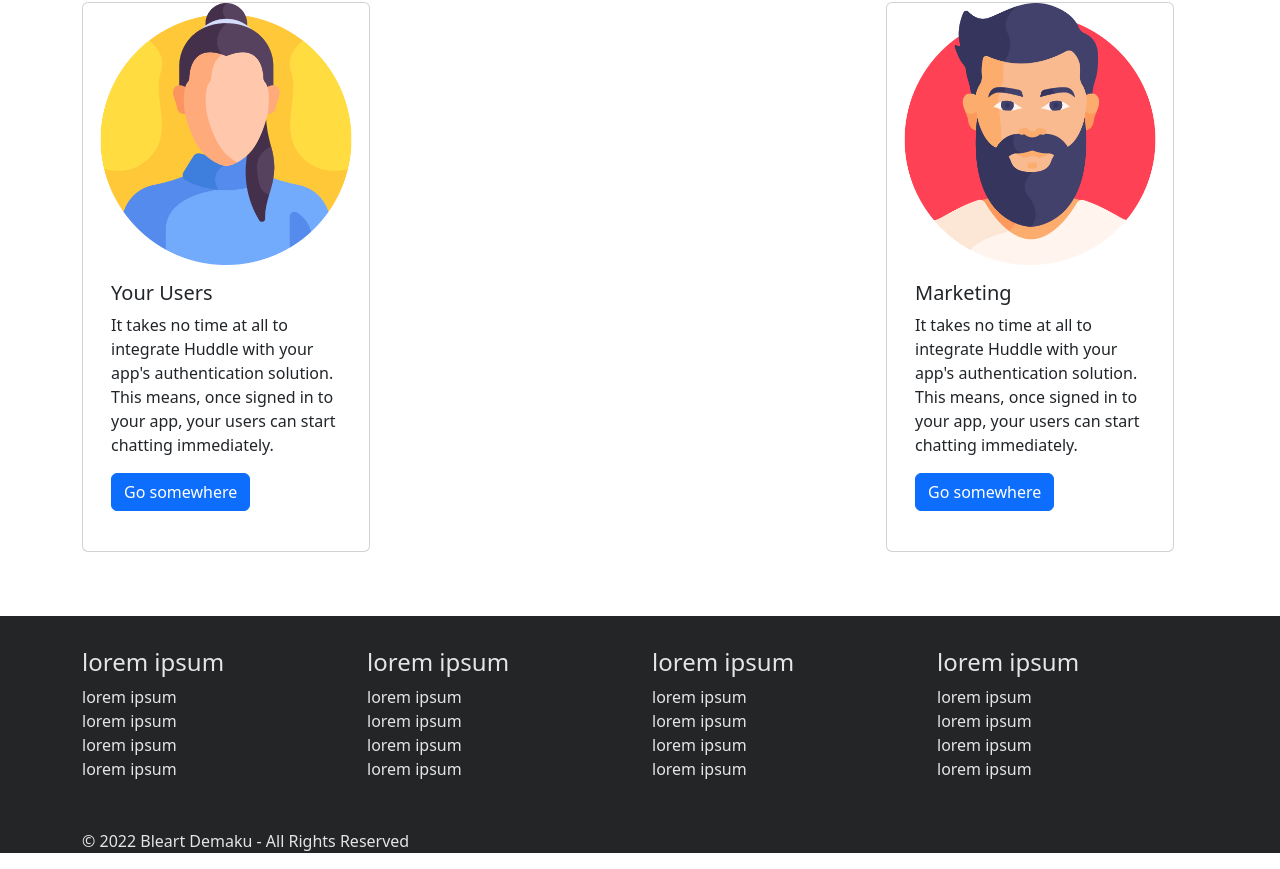
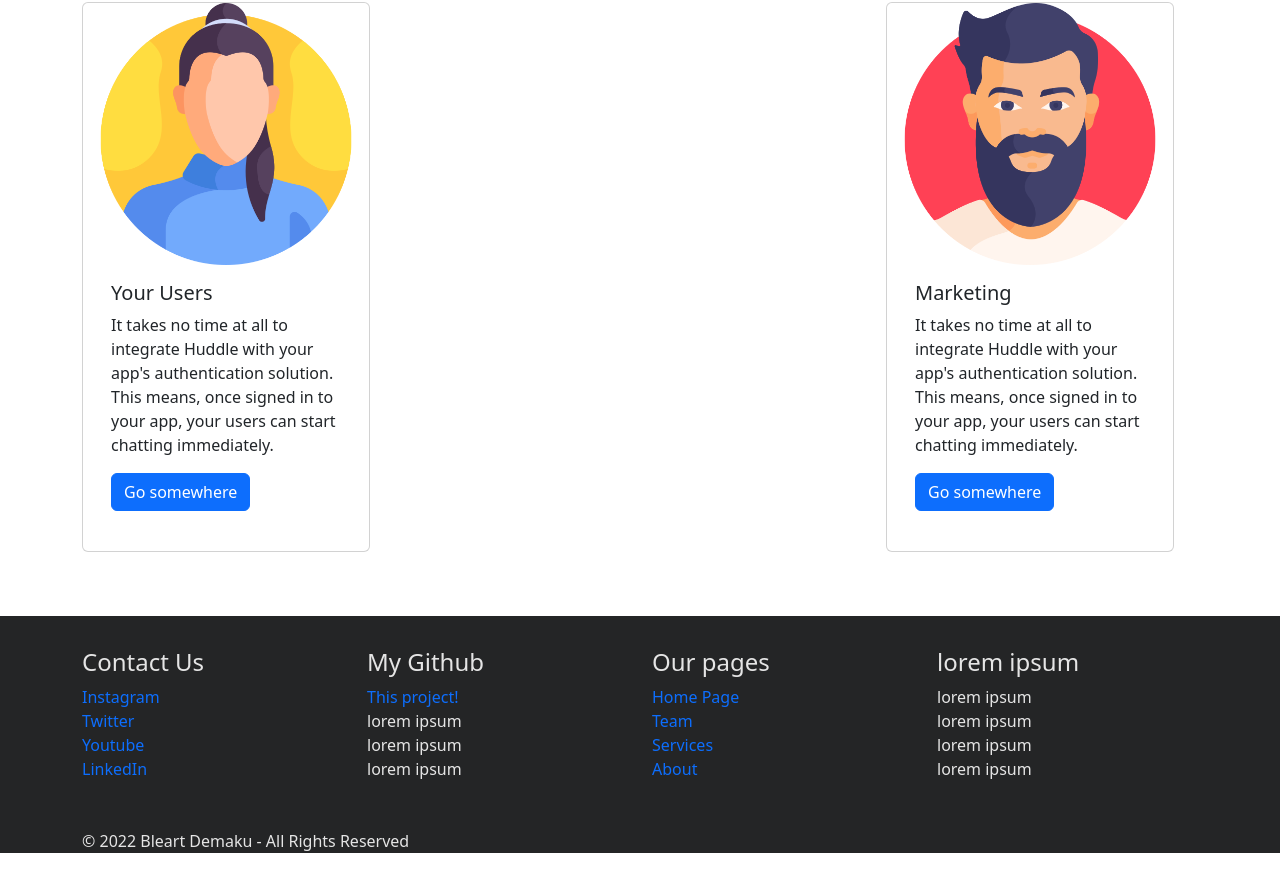
Before and after one commit to bleartdemaku/myproject, a React (Create React App) app: page /home in a window 1280 px wide. Shown: the part 3110-3979 px from the top of the page. Built offline with nearby package versions, Linux system fonts and the light colour scheme.

Commit message:
added nav to home after login

```diff
--- a/src/components/Footer/Footer.jsx
+++ b/src/components/Footer/Footer.jsx
@@ -8,19 +8,19 @@ function Footer() {
         <div className="row">
           {/* Cloumn 1 */}
           <div className="part col-md-3 col-sm-6">
-            <h4>lorem ipsum</h4>
+            <h4>Contact Us</h4>
             <ul className="list-unstyled">
-              <li>lorem ipsum</li>
-              <li>lorem ipsum</li>
-              <li>lorem ipsum</li>
-              <li>lorem ipsum</li>
+              <li><a href="#">Instagram</a></li>
+              <li><a href="#">Twitter</a></li>
+              <li><a href="#">Youtube</a></li>
+              <li><a href="#">LinkedIn</a></li>
             </ul>
           </div>
           {/* Cloumn 2 */}
           <div className="part col-md-3 col-sm-6">
-            <h4>lorem ipsum</h4>
+            <h4>My Github</h4>
             <ul className="list-unstyled">
-              <li>lorem ipsum</li>
+              <li><a href="https://github.com/bleartdemaku/myproject">This project!</a></li>
               <li>lorem ipsum</li>
               <li>lorem ipsum</li>
               <li>lorem ipsum</li>
@@ -28,12 +28,12 @@ function Footer() {
           </div>
           {/* Cloumn 3 */}
           <div className="part col-md-3 col-sm-6">
-            <h4>lorem ipsum</h4>
+            <h4>Our pages</h4>
             <ul className="list-unstyled">
-              <li>lorem ipsum</li>
-              <li>lorem ipsum</li>
-              <li>lorem ipsum</li>
-              <li>lorem ipsum</li>
+              <li><a href="./home">Home Page</a></li>
+              <li><a href="./team">Team</a></li>
+              <li><a href="./services">Services</a></li>
+              <li><a href="./about">About</a></li>
             </ul>
           </div>
           {/* Cloumn 4 */}
--- a/src/components/Footer/Footer.scss
+++ b/src/components/Footer/Footer.scss
@@ -6,6 +6,10 @@
 
   .list-unstyled {
     color: $light;
+  }
+
+  a {
+    text-decoration: none;
   }
 
   .footer-bottom {
--- a/src/pages/Login/Login.jsx
+++ b/src/pages/Login/Login.jsx
@@ -6,8 +6,10 @@ import userIcon from "../../assets/user.png";
 import loginIcon from "../../assets/login.svg";
 import { userSchema } from "../../validations/UserValidation";
 import "./Login.scss";
+import { useNavigate } from "react-router-dom";
 
 function Login() {
+  const navigate = useNavigate();
   const createUser = async (event) => {
     event.preventDefault();
     let formData = {
@@ -16,6 +18,10 @@ function Login() {
     };
     const isValid = await userSchema.isValid(formData);
     console.log(isValid);
+
+    if (isValid === true) {
+      navigate("/home");
+    }
   };
 
   return (
```
